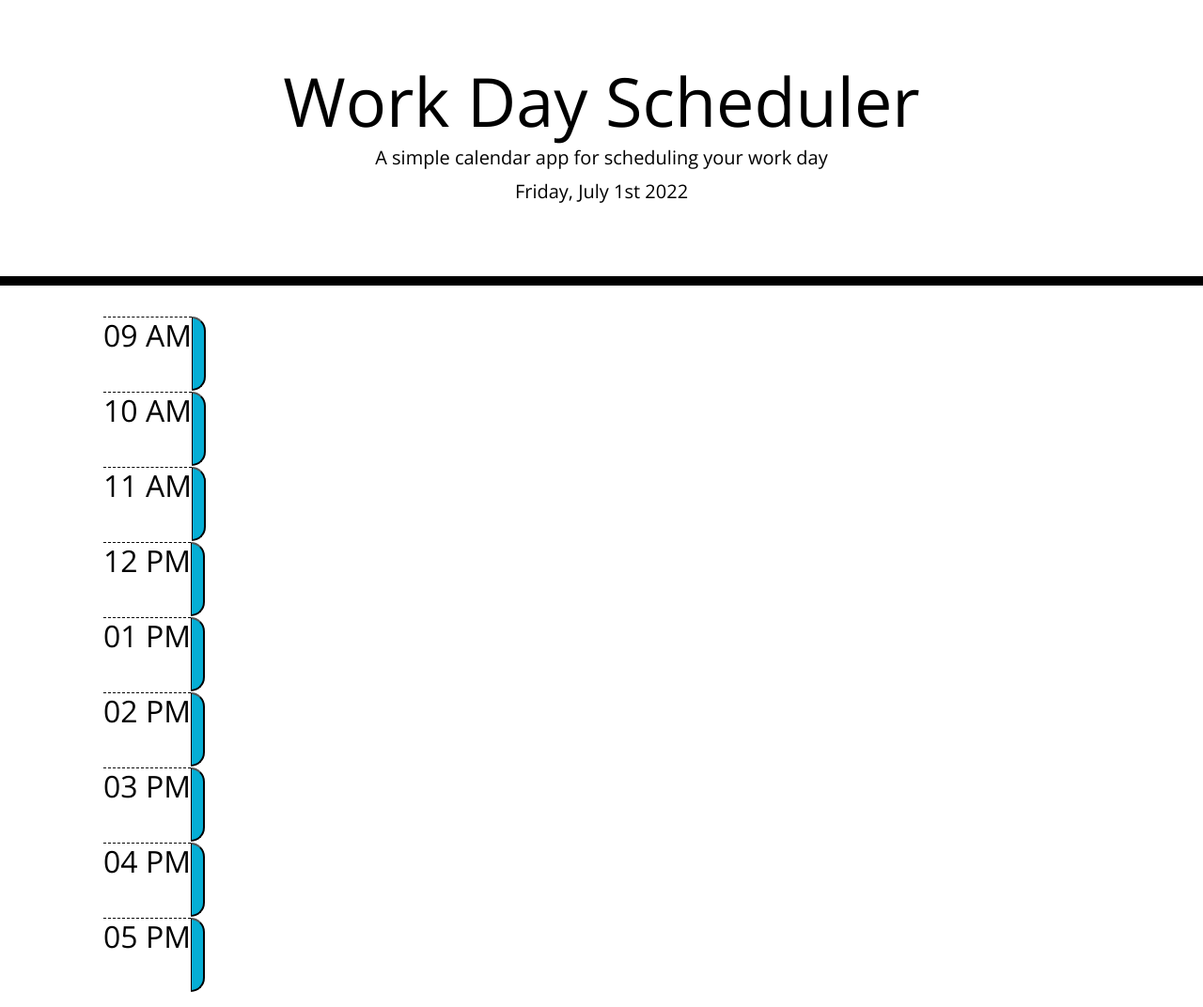
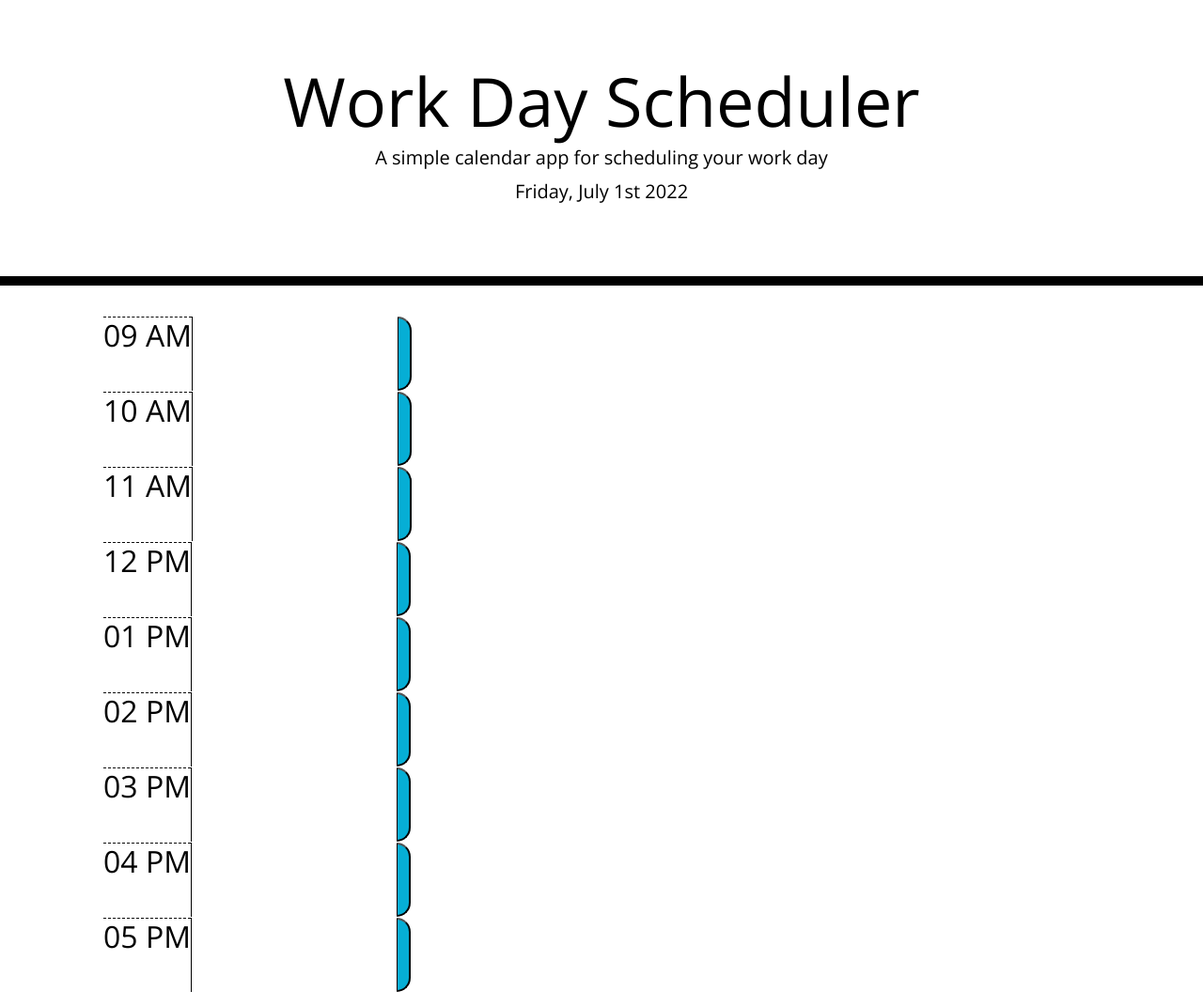
Before and after one commit to BriceVeyna/Work-Day-Scheduler, a plain HTML site: page index.html in a window 1280 px wide. Shown: the whole page at 94% size. Drawn offline with nearby package versions, Linux system fonts and the light colour scheme; some icons are missing.

Commit message:
Replace paragraph tag with textarea tag

```diff
--- a/index.html
+++ b/index.html
@@ -33,47 +33,47 @@
       <ul>
         <li class="time-block row">
           <h2 class="hour">09 AM</h2>
-          <p class="description"></p>
+          <textarea class="description" placeholder=""></textarea>
           <button class="saveBtn"><i class="fa-solid fa-floppy-disk"></i></button>
         </li>
         <li class="time-block row">
           <h2 class="hour">10 AM</h2>
-          <p class="description"></p>
+          <textarea class="description" placeholder=""></textarea>
           <button class="saveBtn"></button>
         </li>
         <li class="time-block row">
           <h2 class="hour">11 AM</h2>
-          <p class="description"></p>
+          <textarea class="description" placeholder=""></textarea>
           <button class="saveBtn"></button>
         </li>
         <li class="time-block row">
           <h2 class="hour">12 PM</h2>
-          <p class="description"></p>
+          <textarea class="description" placeholder=""></textarea>
           <button class="saveBtn"></button>
         </li>
         <li class="time-block row">
           <h2 class="hour">01 PM</h2>
-          <p class="description"></p>
+          <textarea class="description" placeholder=""></textarea>
           <button class="saveBtn"></button>
         </li>
         <li class="time-block row">
           <h2 class="hour">02 PM</h2>
-          <p class="description"></p>
+          <textarea class="description" placeholder=""></textarea>
           <button class="saveBtn"></button>
         </li>
         <li class="time-block row">
           <h2 class="hour">03 PM</h2>
-          <p class="description"></p>
+          <textarea class="description" placeholder=""></textarea>
           <button class="saveBtn"></button>
         </li>
         <li class="time-block row">
           <h2 class="hour">04 PM</h2>
-          <p class="description"></p>
+          <textarea class="description" placeholder=""></textarea>
           <button class="saveBtn"></button>
         </li>
         <li class="time-block row">
           <h2 class="hour">05 PM</h2>
-          <p class="description"></p>
+          <textarea class="description" placeholder=""></textarea>
           <button class="saveBtn"></button>
         </li>
       </ul>
```
